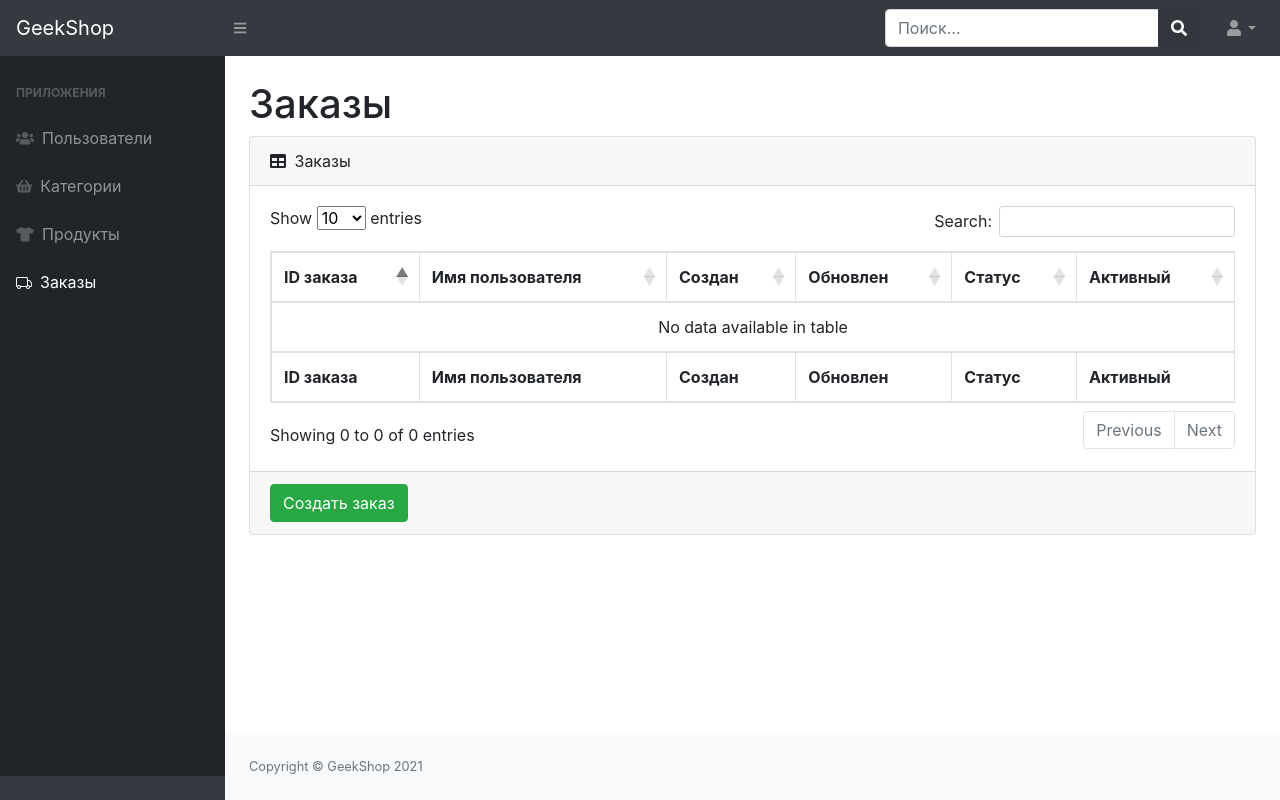
After one commit to AlexKovyazin/geekshop, a Django app: page /orders/admin/orders in a window 1280 px wide. The commit adds this page. Run offline with Django 3.2, Linux system fonts and the light colour scheme; data that the repository does not hold is empty; parts of the project's set-up code (start-up, migrations or seed data) failed here and were passed over; some libraries are stand-ins or nearby versions.

Commit message:
added display of the list of orders to staff admin

```diff
--- /dev/null
+++ b/orders/templates/orders/admin-order-list.html
@@ -0,0 +1,65 @@
+{% extends 'userAdmin/base.html' %}
+
+{% block content %}
+    <main>
+        <div class="container-fluid">
+            <h1 class="mt-4">Заказы</h1>
+            <div class="card mb-4">
+                <div class="card-header">
+                    <i class="fas fa-table mr-1"></i>
+                    Заказы
+                </div>
+                <div class="card-body">
+                    <div class="table-responsive">
+                        <table class="table table-bordered" id="dataTable" width="100%" cellspacing="0">
+                            <thead>
+                            <tr>
+                                <th>ID заказа</th>
+                                <th>Имя пользователя</th>
+                                <th>Создан</th>
+                                <th>Обновлен</th>
+                                <th>Статус</th>
+                                <th>Активный</th>
+                            </tr>
+                            </thead>
+                            <tfoot>
+                            <tr>
+                                <th>ID заказа</th>
+                                <th>Имя пользователя</th>
+                                <th>Создан</th>
+                                <th>Обновлен</th>
+                                <th>Статус</th>
+                                <th>Активный</th>
+                            </tr>
+                            </tfoot>
+                            <tbody>
+                            {% for order in order_list %}
+                                <tr>
+                                    <td><a href="{#% url 'orders:update_order' order.id %#}"
+                                           style="color: dodgerblue">{{ order.id }}</a></td>
+                                    <td>{{ order.user }}</td>
+                                    <td>{{ order.created }}</td>
+                                    <td>{{ order.updated }}</td>
+                                    <td>{{ order.get_status_display }}</td>
+
+                                    {% if order.is_active %}
+                                        <td class="text-center"><i class="fas fa-check-circle"></i></td>
+                                    {% else %}
+                                        <td class="text-center"><i class="fas fa-times-circle"></i></td>
+                                    {% endif %}
+                                </tr>
+                            {% endfor %}
+
+                            </tbody>
+                        </table>
+                    </div>
+                </div>
+                <div class="card-footer">
+                    <a href="{#% url 'orders:CreateOrder' %#}">
+                        <button class="btn btn-success">Создать заказ</button>
+                    </a>
+                </div>
+            </div>
+        </div>
+    </main>
+{% endblock %}
--- a/userAdmin/templates/userAdmin/base.html
+++ b/userAdmin/templates/userAdmin/base.html
@@ -65,6 +65,15 @@
                         </div>
                         Продукты
                     </a>
+                    <a class="nav-link" href="{% url 'orders:AdminOrdersList' %}">
+                        <div class="sb-nav-link-icon">
+                            <svg xmlns="http://www.w3.org/2000/svg" width="16" height="16" fill="currentColor"
+                                 class="bi bi-truck" viewBox="0 0 16 16">
+                                <path d="M0 3.5A1.5 1.5 0 0 1 1.5 2h9A1.5 1.5 0 0 1 12 3.5V5h1.02a1.5 1.5 0 0 1 1.17.563l1.481 1.85a1.5 1.5 0 0 1 .329.938V10.5a1.5 1.5 0 0 1-1.5 1.5H14a2 2 0 1 1-4 0H5a2 2 0 1 1-3.998-.085A1.5 1.5 0 0 1 0 10.5v-7zm1.294 7.456A1.999 1.999 0 0 1 4.732 11h5.536a2.01 2.01 0 0 1 .732-.732V3.5a.5.5 0 0 0-.5-.5h-9a.5.5 0 0 0-.5.5v7a.5.5 0 0 0 .294.456zM12 10a2 2 0 0 1 1.732 1h.768a.5.5 0 0 0 .5-.5V8.35a.5.5 0 0 0-.11-.312l-1.48-1.85A.5.5 0 0 0 13.02 6H12v4zm-9 1a1 1 0 1 0 0 2 1 1 0 0 0 0-2zm9 0a1 1 0 1 0 0 2 1 1 0 0 0 0-2z"/>
+                            </svg>
+                        </div>
+                        Заказы
+                    </a>
                 </div>
             </div>
             <div class="sb-sidenav-footer"></div>
```
